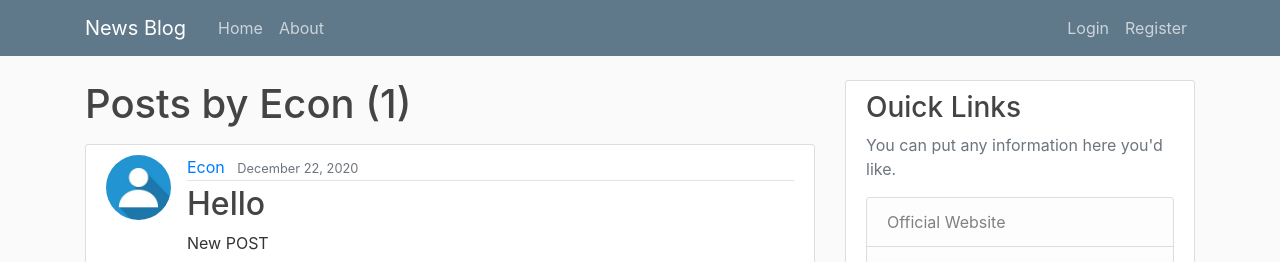
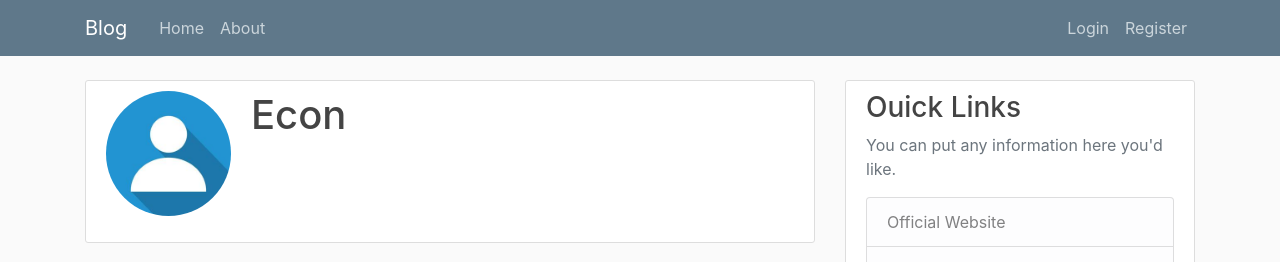
Before and after one commit to Rahulgoy/blog, a Django app: a page that uses blog/templates/blog/base.html in a window 1280 px wide. Shown: the top 262 px of the page. Run offline with Django 3.2, Linux system fonts and the light colour scheme; data comes from the database, SQL or seed files in the repository; some libraries are stand-ins or nearby versions.

Commit message:
Some changes to user post

```diff
--- a/blog/templates/blog/base.html
+++ b/blog/templates/blog/base.html
@@ -2,8 +2,6 @@
 <!DOCTYPE html>
 <html>
 <head>
-
-
     <!-- Required meta tags -->
     <meta charset="utf-8">
     <meta name="viewport" content="width=device-width, initial-scale=1, shrink-to-fit=no">
@@ -23,7 +21,7 @@
     <header class="site-header">
         <nav class="navbar navbar-expand-md navbar-dark bg-steel fixed-top">
           <div class="container">
-            <a class="navbar-brand mr-4" href="{% url 'blog-home' %}">News Blog</a>
+            <a class="navbar-brand mr-4" href="{% url 'blog-home' %}">Blog</a>
             <button class="navbar-toggler" type="button" data-toggle="collapse" data-target="#navbarToggle" aria-controls="navbarToggle" aria-expanded="false" aria-label="Toggle navigation">
             <span class="navbar-toggler-icon"></span>
             </button>
--- a/blog/templates/blog/user_posts.html
+++ b/blog/templates/blog/user_posts.html
@@ -1,5 +1,18 @@
 {% extends "blog/base.html" %}
 {% block content %}
+
+<div class="content-section">
+  <div class="media">
+    {% for post in posts|slice:":1" %}
+      <img class="rounded-circle account-img" src="{{ post.author.profile.image.url }}">
+      {% endfor %}
+      <div class="media-body">
+          <h2 class="account-heading">{{ view.kwargs.username }}</h2>
+      </div>
+
+  </div>
+  </div>
+
     <h1 class="mb-3">Posts by {{ view.kwargs.username }} ({{ page_obj.paginator.count }})</h1>
     {% for post in posts %}
         <article class="media content-section">
```
Also changed, not shown: users/templates/users/profile.html (+2 -5 lines).
